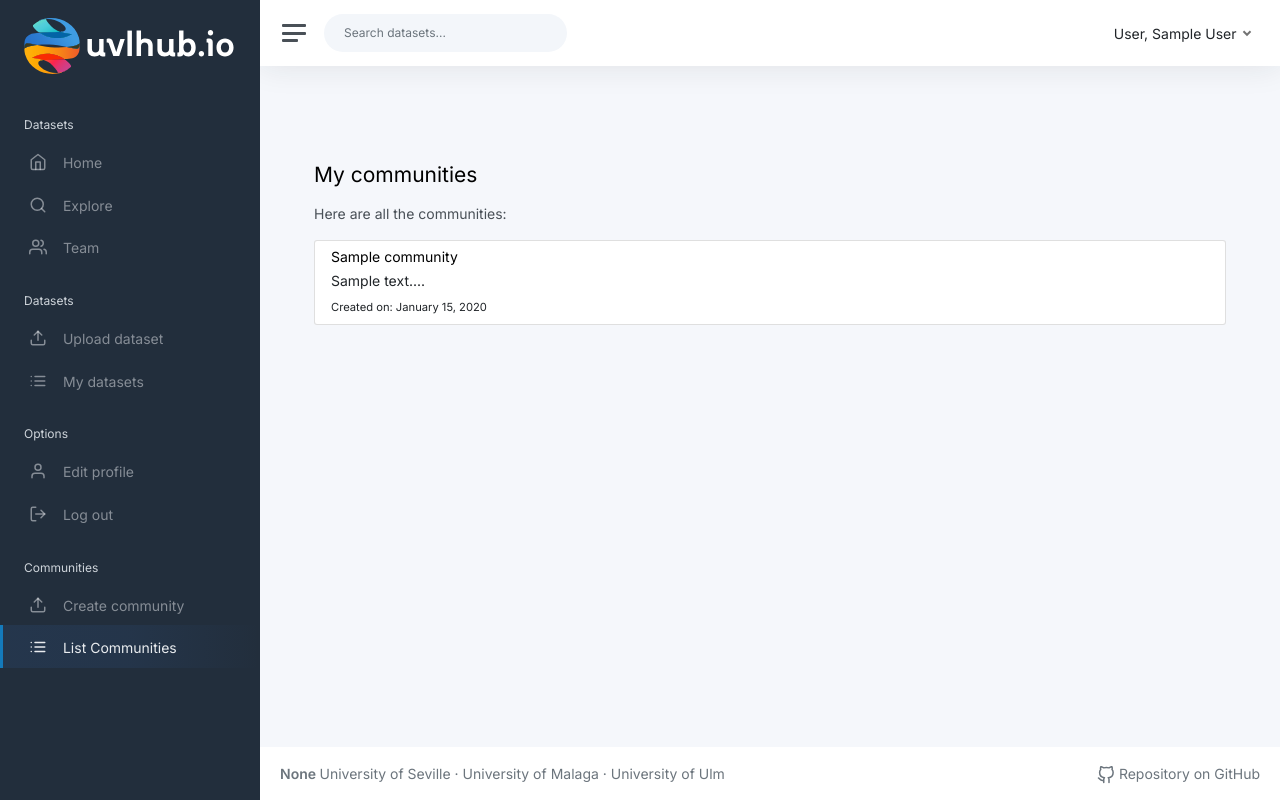
After one commit to RaboDeToro-hub-2/uvlhub, a Flask app: page /list in a window 1280 px wide. The commit adds this page. Run offline with Flask 3, Linux system fonts and the light colour scheme; a user stored in the database is signed in; tables that the repository leaves empty hold one stand-in row (values such as "Sample post"); parts of the project's set-up code (start-up, migrations or seed data) failed here and were passed over; some libraries are stand-ins or nearby versions.

Commit message:
feat: Create Communities

```diff
--- a/app/__init__.py
+++ b/app/__init__.py
@@ -30,6 +30,10 @@ def create_app(config_name='development'):
     # Initialize SQLAlchemy and Migrate with the app
     db.init_app(app)
     migrate.init_app(app, db)
+
+    from app.modules.community.models import Community
+    from app.modules.community.routes import community_bp
+    app.register_blueprint(community_bp, url_prefix='/community', name='unique_community')
 
     # Register modules
     module_manager = ModuleManager(app)
--- a/app/modules/auth/models.py
+++ b/app/modules/auth/models.py
@@ -2,6 +2,7 @@ from datetime import datetime, timezone
 
 from flask_login import UserMixin
 from werkzeug.security import generate_password_hash, check_password_hash
+from app.modules.community.models import community_members
 
 from app import db
 
@@ -16,6 +17,7 @@ class User(db.Model, UserMixin):
     data_sets = db.relationship('DataSet', backref='user', lazy=True)
     profile = db.relationship('UserProfile', backref='user', uselist=False)
 
+    communities = db.relationship('Community', secondary=community_members, back_populates='members')
     def __init__(self, **kwargs):
         super(User, self).__init__(**kwargs)
         if 'password' in kwargs:
--- /dev/null
+++ b/app/modules/community/__init__.py
@@ -0,0 +1,3 @@
+from core.blueprints.base_blueprint import BaseBlueprint
+
+community_bp = BaseBlueprint('community', __name__, template_folder='templates')
--- /dev/null
+++ b/app/modules/community/assets/scripts.js
@@ -0,0 +1 @@
+console.log("Hi, I am a script loaded from community module");
--- /dev/null
+++ b/app/modules/community/routes.py
@@ -0,0 +1,36 @@
+from flask import render_template, redirect, url_for, flash
+from app import db
+from app.modules.community.forms import CommunityForm
+from app.modules.community.models import Community
+from app.modules.community import community_bp
+from flask_login import login_required, current_user
+from flask import Blueprint
+from . import routes
+
+@community_bp.route('/list', methods=["GET", "POST"])
+@login_required
+def list_communities():
+    # Obtener todas las comunidades de la base de datos
+    communities = Community.query.all()
+
+    # Renderizar la plantilla con las comunidades
+    return render_template('community/list_communities.html', communities=communities)
+
+
+@community_bp.route('/create', methods=['GET', 'POST'])
+@login_required
+def create_community():
+    form = CommunityForm()
+    if form.validate_on_submit():
+        new_community = Community(
+            name=form.name.data,
+            description=form.description.data,
+        )
+
+        db.session.add(new_community)
+        db.session.commit()
+
+        flash('Community created successfully!', 'success')
+        return redirect(url_for('public.index'))
+
+    return render_template("community/create.html", form=form)
--- /dev/null
+++ b/app/modules/community/templates/community/list_communities.html
@@ -0,0 +1,31 @@
+{% extends "base_template.html" %}
+
+{% block title %}My datasets{% endblock %}
+
+{% block content %}
+
+    <div class="container mt-5">
+        <h1 class="h3 mb-3">My communities</h1>
+        <p>Here are all the communities:</p>
+
+        <!-- Conditionally display a message if there are no communities -->
+        {% if communities %}
+            <div class="list-group">
+                <!-- Loop through each community and display it -->
+                {% for community in communities %}
+                    <div class="list-group-item">
+                        <h5 class="mb-1">{{ community.name }}</h5>
+                        <p class="mb-1">{{ community.description[:100] }}...</p> <!-- Display first 100 chars of description -->
+                        <small>Created on: {{ community.creationDate.strftime('%B %d, %Y') }}</small>
+                    </div>
+                {% endfor %}
+            </div>
+        {% else %}
+            <p>No communities found.</p>
+        {% endif %}
+    </div>
+
+    <script src="https://code.jquery.com/jquery-3.5.1.slim.min.js"></script>
+    <script src="https://cdn.jsdelivr.net/npm/@popperjs/core@2.9.3/dist/umd/popper.min.js"></script>
+    <script src="https://stackpath.bootstrapcdn.com/bootstrap/4.5.2/js/bootstrap.min.js"></script>
+{% endblock %}
--- a/app/templates/base_template.html
+++ b/app/templates/base_template.html
@@ -125,6 +125,22 @@ chico sundermann">
                         <a class="sidebar-link" href="{{ url_for('auth.logout') }}">
                             <i class="align-middle" data-feather="log-out"></i> <span
                                 class="align-middle">Log out</span>
+                        </a>
+                    </li>
+
+                    <li class="sidebar-header">
+                        Communities
+                    </li>
+
+                    <li class="sidebar-item {{ 'active' if request.endpoint == 'community.create_community' else '' }}">
+                        <a class="sidebar-link" href="{{ url_for('community.create_community') }}">
+                            <i class="align-middle" data-feather="upload"></i> <span class="align-middle">Create community</span>
+                        </a>
+                    </li>
+
+                    <li class="sidebar-item {{ 'active' if request.endpoint == 'community.list_communities' else '' }}">
+                        <a class="sidebar-link" href="{{ url_for('community.list_communities') }}">
+                            <i class="align-middle" data-feather="list"></i> <span class="align-middle">List Communities</span>
                         </a>
                     </li>
 
```
Also changed, not shown: app/modules/community/forms.py (added, +8 -0 lines), app/modules/community/models.py (added, +22 -0 lines), app/modules/community/repositories.py (added, +7 -0 lines), app/modules/community/seeders.py (added, +12 -0 lines), app/modules/community/services.py (added, +7 -0 lines), app/modules/community/templates/community/create.html (added, +28 -0 lines), app/modules/community/templates/community/index.html (added, +11 -0 lines), app/modules/community/tests/locustfile.py (added, +21 -0 lines), app/modules/community/tests/test_selenium.py (added, +35 -0 lines), app/modules/community/tests/test_unit.py (added, +24 -0 lines), app/modules/community/tests/__init__.py (added).
